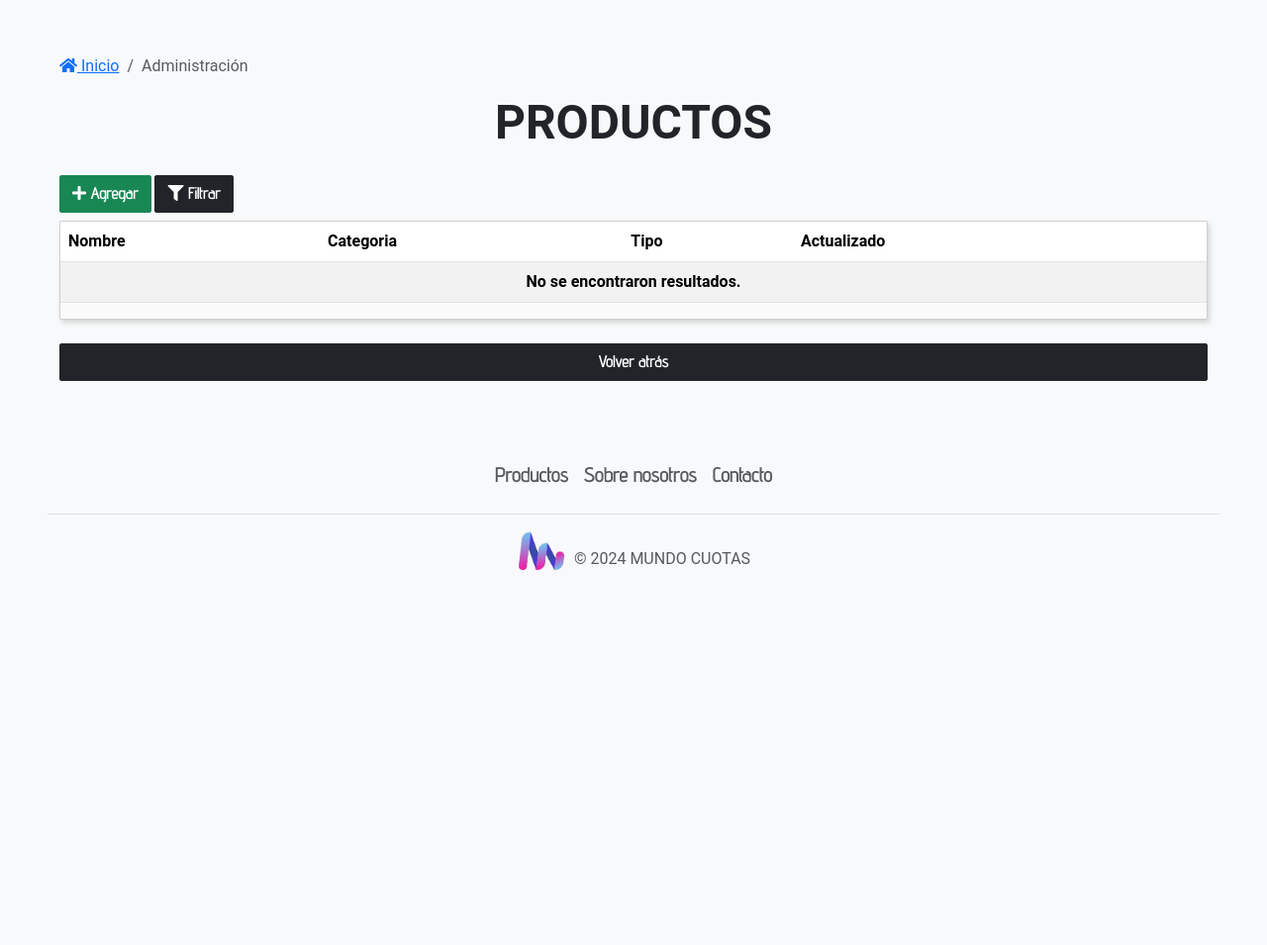
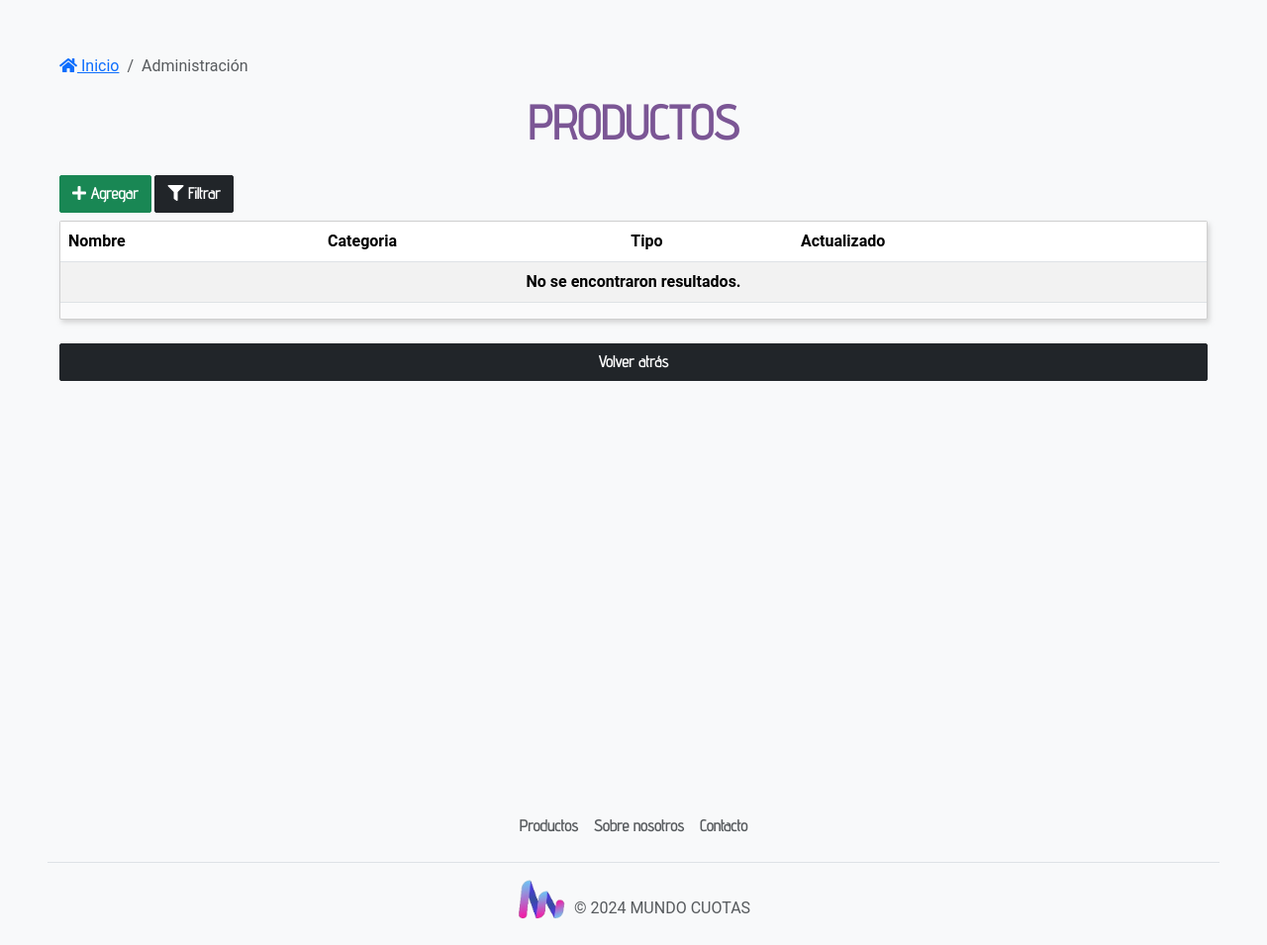
Before and after one commit to MiguelRizzi/mundo_cuotas, a Django app: page /administracion/productos/ in a window 1280 px wide. Shown: the part 71-1026 px from the top of the page at 99% size. Before the commit the page ends 647 px from the top, so only its background shows below. Run offline with Django 5.2, Linux system fonts and the light colour scheme; data that the repository does not hold is empty; some libraries are stand-ins or nearby versions.

Commit message:
Se modifican templates

```diff
--- a/project/static_dev/css/styles.css
+++ b/project/static_dev/css/styles.css
@@ -1,14 +1,11 @@
 @import url('https://fonts.googleapis.com/css2?family=Advent+Pro:wdth@150&display=swap');
-
 *{
     scroll-behavior: smooth;
     box-sizing: border-box;
     margin: 0;
     padding: 0;
     font-family: "Roboto", sans-serif;
-
 }
-
 .advent-pro, .nav-link, .dropdown-item, .btn{
     font-family: "Advent Pro", sans-serif;
     font-optical-sizing: auto;
@@ -20,21 +17,12 @@
 .btn{
     font-weight: 600;
 }
-.active-nav{
-    text-decoration: underline 3px rgb(0, 0, 0);
-}
-
-
 .login-form{
     width: 450px;
-
 }
-
-
 .icon-navbar{
     width: 50px;
 }
-
 .icon-avatar{
     width: 30px;
     height: 30px;
@@ -42,10 +30,8 @@
     object-fit: cover;
     object-position: center;
 }
-
 .brand, .username{
     color: rgb(123, 86, 149);
-
 }
 .brand:hover{
     color: rgb(146, 109, 172);
@@ -53,32 +39,26 @@
 .search-navbar{
     max-width: 500px;
 }
-
 .bg-header{
     background-image:url('../img/fondo.jpeg');
     background-size:cover;
 }
-
 .card, .btn, .form-control{
     border-radius: 2px;
 }
-
 .card{
     background-color: rgba(251, 251, 251, 0.573)!important;
-
+    box-shadow: 3px 3px 5px 0px rgba(199,199,199,0.75);
+    -webkit-box-shadow: 2px 3px 5px 0px rgba(199,199,199,0.75);
+    -moz-box-shadow: 2px 3px 5px 0px rgba(199,199,199,0.75);
 }
 .fondo{
     background-image: linear-gradient(to bottom, #f2f2f2, #f0f0f0, #ededed, #ebebeb, #e9e9e9);
     border-bottom: 1px solid rgba(0, 0, 0, 0.074);
-
 }
-
 .bg-card{
     background-color: rgba(251, 251, 251, 0.527)!important;
 }
-
-
-
 .checkeable input {
     display: none;
 }
@@ -93,37 +73,32 @@
 .checkeable input:checked + img {
     border-color:  rgb(255, 0, 0);
 }
-
 .notification{
     font-size:11px;
 }
-
 .active-nav{
     text-decoration: underline 3px;
 }
-
 .dropdown-toggle::after {
     content: none;
 }
-
 textarea{
     resize: none;
     height: 150px!important;
 }
-
-
+.h-section{
+    min-height: 100vh;
+}
 @media (max-width: 454px) {
     .notification{
         font-size:9px;
     }
-
 }
 @media (max-width: 500px) {
     .login-form{
         width: 100%;
     }
 }
-
 @media (max-width: 600px) {
     .ocultar{
         display: none;
--- a/project/templates/base.html
+++ b/project/templates/base.html
@@ -84,7 +84,6 @@
 		<script src="https://unpkg.com/htmx.org@1.9.12"></script>
 		<!-- Bootstrap JS -->
 		<script src="https://cdn.jsdelivr.net/npm/bootstrap@5.3.3/dist/js/bootstrap.bundle.min.js" integrity="sha384-YvpcrYf0tY3lHB60NNkmXc5s9fDVZLESaAA55NDzOxhy9GkcIdslK1eN7N6jIeHz" crossorigin="anonymous"></script>
-
 		<!--GSAP-->
 		<script src="https://cdnjs.cloudflare.com/ajax/libs/gsap/3.12.2/gsap.min.js"></script>
 		<script src="https://cdnjs.cloudflare.com/ajax/libs/gsap/3.12.2/ScrollTrigger.min.js"></script>
@@ -94,10 +93,5 @@
 
 		{% block scripts %}
 		{% endblock scripts %}
-
-		<style>.card{
-			box-shadow: 3px 3px 5px 0px rgba(199,199,199,0.75);
--webkit-box-shadow: 2px 3px 5px 0px rgba(199,199,199,0.75);
--moz-box-shadow: 2px 3px 5px 0px rgba(199,199,199,0.75);}</style>
 	</body>
 </html>
--- a/project/templates/components/contact_footer.html
+++ b/project/templates/components/contact_footer.html
@@ -1,5 +1,5 @@
 <div class="container-fluid p-md-5 p-5 pb-5 fondo">
-    <div class="row gx-4 gx-lg-5 revelar">
+    <div class="row gx-4 gx-lg-5">
         <div class="col-md-4 mb-3 mb-md-0">
             <div class="card py-4 h-100">
                 <div class="card-body text-center">
--- a/project/templates/components/footer.html
+++ b/project/templates/components/footer.html
@@ -1,7 +1,7 @@
 {% load static %}
 
 <div class="d-flex flex-wrap justify-content-between align-items-center px-4 px-md-5 pb-4">
-    <ul class="col-12 nav justify-content-center py-3 mb-3 fw-semibold border-bottom fs-5">
+    <ul class="col-12 nav justify-content-center py-3 mb-3 fw-semibold border-bottom fs-6">
         <li class="nav-item"><a href="{% url 'products:product_list' %}" class="nav-link px-2 text-body-secondary fw-bold">Productos</a></li>
         <li class="nav-item"><a href="{% url 'products:contact' %}" class="nav-link px-2 text-body-secondary fw-bold">Sobre nosotros</a></li>
         <li class="nav-item"><a href="{% url 'products:contact' %}" class="nav-link px-2 text-body-secondary fw-bold">Contacto</a></li>
--- a/project/templates/components/navbar.html
+++ b/project/templates/components/navbar.html
@@ -112,3 +112,18 @@
         </div>
     </div>
 {% endif %}
+
+
+<script>
+    const navLinks = document.querySelectorAll('.nav-link');
+    const currentPath = window.location.pathname;
+
+    navLinks.forEach(link => {
+      const linkPath = link.getAttribute('href');
+          if (currentPath === linkPath) {
+        link.classList.add('active');
+      } else {
+        link.classList.remove('active');
+      }
+    })();
+</script>
--- a/project/templates/products/contact.html
+++ b/project/templates/products/contact.html
@@ -13,8 +13,8 @@
                 </ol>
             </nav>
             <h1 class="display-5 brand fw-bold advent-pro text-center">Contactanos</h1>
-                <div class="align-items-center justify-content-center revelar">
-                    <p class="fw-medium fs-5 text-center pb-3">¡Gracias por visitar MUNDO CUOTAS! Si tienes alguna pregunta O consulta, no dudes en ponerte en contacto y nos comunicaremos contigo a la brevedad.</p>
+                <div class="align-items-center justify-content-center">
+                    <p class="fw-medium fs-6 text-center pb-3">¡Gracias por visitar MUNDO CUOTAS! Si tienes alguna pregunta O consulta, no dudes en ponerte en contacto y nos comunicaremos contigo a la brevedad.</p>
                     <div class="col-lg-6 mx-auto w-100" hx-get="{% url 'users:message_create' %}" hx-trigger="load, messageListChanged from:body" hx-target="this">
                     </div>
 
--- a/project/templates/products/partials/product_list.html
+++ b/project/templates/products/partials/product_list.html
@@ -5,7 +5,7 @@
 
     <div class="p-3 p-md-5">
         <div class="container mt-2">
-                <h3 class="fw-semibold border-bottom text-uppercase fs-4">
+                <h3 class="fw-semibold border-bottom text-uppercase fs-4 advent-pro">
                     {% if category_object %}
                         {{category_object.parent.name}} - {{category_object.name}}
                         {% if type %}
--- a/project/templates/products/product_detail_admin.html
+++ b/project/templates/products/product_detail_admin.html
@@ -7,12 +7,6 @@
       <button type="button" class="btn-close" data-bs-dismiss="modal" aria-label="Close"></button>
     </div>
     <div class="modal-body">
-
-
-
-
-
-
 
         <div class=" align-items-center">
             <div id="carousel" class="carousel slide" data-bs-ride="carousel">
--- a/project/templates/products/products_admin.html
+++ b/project/templates/products/products_admin.html
@@ -2,9 +2,7 @@
 
 {% block content %}
     <section class="container-fluid py-2 h-section">
-
         <div class="p-0 p-sm-3 p-md-5 py-2">
-
                 <nav aria-label="breadcrumb px-0 px-md-5">
                     <ol class="breadcrumb">
                     <li class="breadcrumb-item"><a href="{% url 'products:product_list' %}"><i class="fas fa-home"></i> Inicio</a></li>
@@ -12,7 +10,7 @@
                     </ol>
                 </nav>
 
-                <h1 class="fw-bolder display-5 mb-4 text-uppercase text-center">Productos</h1>
+                <h1 class="fw-bolder display-5 mb-4 text-uppercase text-center advent-pro brand">Productos</h1>
 
                 <div class="mb-2">
                     <a class="btn btn-success" hx-get="{% url 'products:product_create' %}" hx-target="#dialog"><i class="fas fa-plus"></i> Agregar</a>
@@ -37,7 +35,7 @@
 
         <div class="offcanvas offcanvas-end" data-bs-scroll="true" tabindex="-1" id="offcanvasWithBothOptions" aria-labelledby="offcanvasWithBothOptionsLabel">
             <div class="offcanvas-header">
-              <h5 class="offcanvas-title fs-5" id="offcanvasWithBothOptionsLabel">
+              <h5 class="offcanvas-title fs-5 advent-pro fw-bold border-bottom" id="offcanvasWithBothOptionsLabel">
                 <i class="bi bi-filter fs-5 fw-semibold me-2"></i>
                 Filtrar productos</h5>
               <button type="button" class="btn-close text-reset" data-bs-dismiss="offcanvas" aria-label="Close"></button>
@@ -56,7 +54,7 @@
                     <div class="row">
                         <div class="col-12 col-md-6 order-md-last">
                             <div class="form-group">
-                                <p class="mt-3 mb-2 fw-semibold border-bottom fs-5">Categorías</p>
+                                <p class="mt-3 mb-2 fw-semibold border-bottom fs-5 advent-pro">Categorías</p>
                                 {% for category in categories %}
                                     {% if not category.parent %}
                                         <div class="mb-1">
@@ -64,12 +62,12 @@
                                                 {{ category.name }}
                                             </button>
 
-                                            <div class="collapse" id="{{ category.slug }}">
+                                            <div class="collapse advent-pro" id="{{ category.slug }}">
                                                 <div class="btn-toggle-nav list-unstyled fw-normal pb-1 small mx-4">
                                                     {% for subcategory in category.subcategories.all %}
                                                         <div class="form-check">
                                                             <input type="checkbox" class="form-check-input" id="{{ subcategory.slug }}" name="category" value="{{ subcategory.slug }}">
-                                                            <label class="form-check-label" for="{{ subcategory.slug }}">{{ subcategory }}</label>
+                                                            <label class="form-check-label fw-semibold advent-pro" for="{{ subcategory.slug }}">{{ subcategory }}</label>
                                                         </div>
                                                     {% endfor %}
                                                 </div>
@@ -81,42 +79,42 @@
                         </div>
                         <div class="col-12 col-md-4">
                             <div class="form-group">
-                                <p class="mt-3 mb-2 fw-semibold border-bottom fs-5">Estado</p>
+                                <p class="mt-3 mb-2 fw-semibold border-bottom fs-5 advent-pro">Estado</p>
                                 <div class="form-check">
                                     <input class="form-check-input" type="checkbox" name="status" value="1" id="status1">
-                                    <label class="form-check-label" for="status1">No publicados</label>
+                                    <label class="form-check-label fw-semibold advent-pro" for="status1">No publicados</label>
                                 </div>
                                 <div class="form-check">
                                     <input class="form-check-input" type="checkbox" name="status" value="2" id="status2">
-                                    <label class="form-check-label" for="status2">Publicados</label>
+                                    <label class="form-check-label fw-semibold advent-pro" for="status2">Publicados</label>
                                 </div>
                             </div>
 
                             <div class="form-group">
-                                <p class="mt-3 mb-2 fw-semibold border-bottom fs-5">Tipo</p>
+                                <p class="mt-3 mb-2 fw-semibold border-bottom fs-5 advent-pro">Tipo</p>
                                 <div class="form-check">
                                     <input class="form-check-input" type="checkbox" name="type" value="1" id="type1">
-                                    <label class="form-check-label" for="type1">Regular</label>
+                                    <label class="form-check-label fw-semibold advent-pro" for="type1">Regular</label>
                                 </div>
                                 <div class="form-check">
                                     <input class="form-check-input" type="checkbox" name="type" value="2" id="type2">
-                                    <label class="form-check-label" for="type2">Oferta</label>
+                                    <label class="form-check-label fw-semibold advent-pro" for="type2">Oferta</label>
                                 </div>
                                 <div class="form-check">
                                     <input class="form-check-input" type="checkbox" name="type" value="3" id="type3">
-                                    <label class="form-check-label" for="type3">Destacado</label>
+                                    <label class="form-check-label fw-semibold advent-pro" for="type3">Destacado</label>
                                 </div>
                             </div>
 
                             <div class="form-group">
-                                <p class="mt-3 mb-2 fw-semibold border-bottom fs-5">Fecha</p>
+                                <p class="mt-3 mb-2 fw-semibold border-bottom fs-5 advent-pro">Fecha</p>
                                 <div class="form-check">
                                     <input class="form-check-input" type="checkbox" name="date" onclick="onlyOneDate(this)" value="1" id="date1">
-                                    <label class="form-check-label" for="date1">Recientes</label>
+                                    <label class="form-check-label fw-semibold advent-pro" for="date1">Recientes</label>
                                 </div>
                                 <div class="form-check">
                                     <input class="form-check-input" type="checkbox" name="date" onclick="onlyOneDate(this)" value="2" id="date2">
-                                    <label class="form-check-label" for="date2">Antiguos</label>
+                                    <label class="form-check-label fw-semibold advent-pro" for="date2">Antiguos</label>
                                 </div>
                             </div>
                         </div>
```
Also changed, not shown: project/static_dev/js/nav.js (added, +17 -0 lines), project/templates/products/index.html (+16 -21 lines), project/templates/users/message_list.html (+10 -8 lines), project/static_dev/img/favicon.png, project/static_dev/js/script.js (line endings or trailing spaces).
